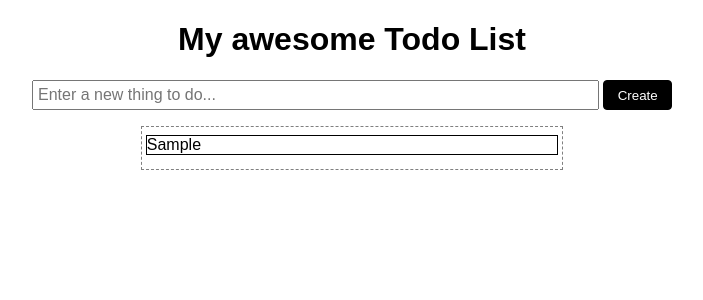
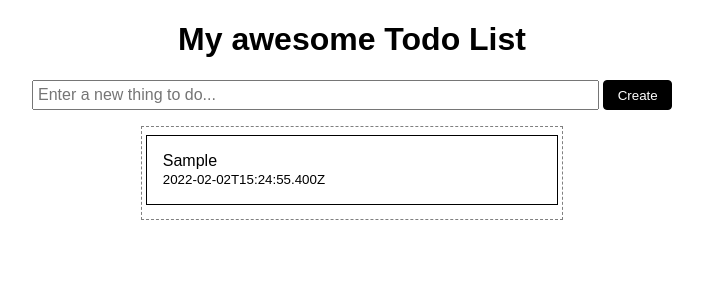
Before and after one commit to Le-Bocal-Academy/begin-with-react, a React (Create React App) app: page / in a window 1280 px wide. Both pictures are taken after typing "Sample" into the empty fields and a click on the button "Create". Shown: the top 300 px of the page, without its empty margins (288-991 px from the left). Built offline with nearby package versions, Linux system fonts and the light colour scheme.

Commit message:
(feat): Display todos in a dedicated component

```diff
--- a/src/App.js
+++ b/src/App.js
@@ -1,6 +1,7 @@
 import React, { useState } from "react";
 
 import CreateTodo from "./components/CreateTodo";
+import Todo from "./components/Todo";
 
 import './App.css';
 
@@ -20,7 +21,9 @@ const App = () => {
 
       <div className="task-list">
         <ul>
-          {todoList.map((todo) => <li key={todo.createdAt}>{todo.body}</li>)}
+          {todoList.map((todo) => <li key={todo.createdAt}>
+            <Todo {...todo} />
+          </li>)}
         </ul>
       </div>
     </div>
--- a/src/components/Todo.js
+++ b/src/components/Todo.js
@@ -3,7 +3,8 @@ import React from "react";
 const Todo = (props) => {
   return (
     <div className="task-item">
-
+      <div>{props.body}</div>
+      <small>{props.createdAt}</small>
     </div>
   )
 };
```
